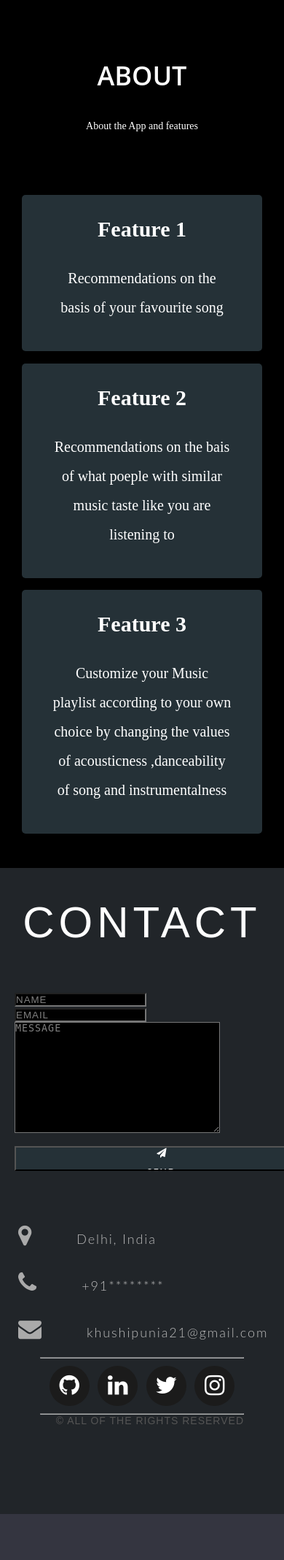
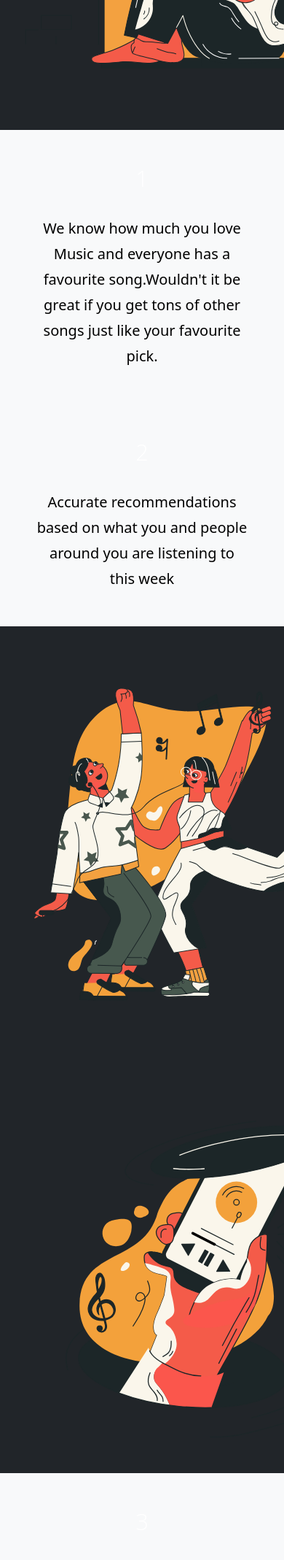
Before and after one commit to khushipunia21/Music-Recommendation-System, a Flask app: page / in a window 390 px wide; the page is wider, and only the part inside the window is pictured. Shown: the part 1262-3399 px from the top of that part at 73% size. Before the commit the page ends 3336 px from the top of that part, so only its background shows below. Run offline with Flask 2, Linux system fonts and the light colour scheme; parts of the project's set-up code (start-up, migrations or seed data) failed here and were passed over.

Commit message:
Update main.html

```diff
--- a/my-app/templates/main.html
+++ b/my-app/templates/main.html
@@ -4,11 +4,11 @@
         <meta name="viewport" content="with=device-width,initial-scale=1.0">
         <title>My app</title>
         <link rel="stylesheet" href="{{ url_for('static', filename='/style.css') }}">
-        <!-- <link rel="stylesheet" href="C:/Users/DELL/Desktop/my-project/my-app/flask/static/style.css"> -->
+        <link rel="preconnect" href="https://fonts.googleapis.com">
+        <link rel="preconnect" href="https://fonts.gstatic.com" crossorigin>
+        <link href="https://fonts.googleapis.com/css2?family=Bebas+Neue&display=swap" rel="stylesheet">
         <link rel="stylesheet" href="https://cdnjs.cloudflare.com/ajax/libs/font-awesome/4.7.0/css/font-awesome.min.css">
-        <!-- <link rel="stylesheet" media="all" href="https://cpwebassets.codepen.io/assets/global/global-b9b1d5e5124eb38e36b0ff310bd20d9c585366e15aeac445af6d716d22b0e9a5.css" /> -->
-        <!-- <link rel="stylesheet" media="all" href="https://cpwebassets.codepen.io/assets/page/page-be21d7391d3537792a8c64a95ec81bcdb3dddc035a018c9ffab6e659e736bf1f.css" /> -->
-
+        <link href="https://cdn.jsdelivr.net/npm/bootstrap@5.2.0-beta1/dist/css/bootstrap.min.css" rel="stylesheet" integrity="sha384-0evHe/X+R7YkIZDRvuzKMRqM+OrBnVFBL6DOitfPri4tjfHxaWutUpFmBp4vmVor" crossorigin="anonymous">
     </head>
     <body>
         <section class="bg">
@@ -25,33 +25,58 @@
         <div class="text-box">
             <h1>Music Recommendation App</h1>
             <p></p>
-            <a href="" class="hero-btn">Let's Go</a>
         </div>
         </section>
-        <section class="slogan">
-            <blockquote>
-                <img src='https://cdn.quotesgram.com/img/81/92/956303497-Headphones-Quote-HD.jpg'>
-                 </blockquote>
-        </section>
-        <section class="about">
-            <h1>About</h1>
-            <p>About the App and features</p>
-            <div class="row">
-                <div class="feature">
-                    <h3>Feature 1</h3>
-                    <p>Recommendations on the basis of your favourite song</p>
-                </div>
-                <div class="feature">
-                    <h3>Feature 2</h3>
-                    <p>Recommendations on the bais of what poeple with similar music taste like you are listening to</p>
-                </div>
-                <div class="feature">
-                    <h3>Feature 3</h3>
-                    <p>Customize your Music playlist according to your own choice by changing the values of acousticness ,danceability of song and instrumentalness</p>
-                </div>
-            </div>
-        </section>
+<section>
+    <div class="d-md-flex flex-md-equal w-100 my-md-3 ps-md-3">
+      <div class="bg-dark me-md-3 pt-3 px-3 pt-md-5 px-md-5 text-center text-white overflow-hidden">
+        <div class="my-3 py-3">
+          <img src="{{ url_for('static', filename='images/music1.svg') }}">
+        </div>
+      </div>
+      <div class="bg-light me-md-3 pt-3 px-3 pt-md-5 px-md-5 text-center overflow-hidden">
+        <div class="my-3 p-3">
+          <h2 class="display-5">1</h2><br>
+          <p class="lead">We know how much you love Music and everyone has a favourite song.Wouldn't it be great if you get tons of other songs just like your favourite pick. </p>
+        </div>
+      </div>
+    </div>
+    <div class="d-md-flex flex-md-equal w-100 my-md-3 ps-md-3">
+      <div class="bg-light me-md-3 pt-3 px-3 pt-md-5 px-md-5 text-center overflow-hidden">
+        <div class="my-3 p-3">
+          <h2 class="display-5">2</h2><br>
+          <p class="lead">Accurate recommendations based on what you and people around you are listening to this week </p>
+        </div>
+      </div>
+      <div class="bg-dark me-md-3 pt-3 px-3 pt-md-5 px-md-5 text-center text-white overflow-hidden">
+        <div class="my-3 py-3">
+          <img src="{{ url_for('static', filename='images/music2.svg') }}">
+        </div>
+      </div>
+    </div>
+    <div class="d-md-flex flex-md-equal w-100 my-md-3 ps-md-3">
+      <div class="bg-dark me-md-3 pt-3 px-3 pt-md-5 px-md-5 text-center overflow-hidden">
+        <div class="my-3 p-3">
+          <img src="{{ url_for('static', filename='images/music3.svg') }}">
+        </div>
+      </div>
+      <div class="bg-light me-md-3 pt-3 px-3 pt-md-5 px-md-5 text-center overflow-hidden">
+        <div class="my-3 py-3">
+          <h2 class="display-5">3</h2><br>
+          <p class="lead">Finding your type of music has never been more easy. Customize your Music playlist according to your own choice by changing the values of acousticness ,danceability of song and instrumentalness.</p>
+        </div>
+      </div>
+    </div>
+  </main>
+  </section>
 
+
+
+
+
+
+<!-- contact -->
+<div class="footer">
         <section id="contact">
 
             <h1 class="section-header">Contact</h1>
@@ -120,15 +145,7 @@
                 </div>
 
             </div>
-
           </section>
-
-
-
-
-
-
-
-
+      </div>
 </body>
 </html>
```
